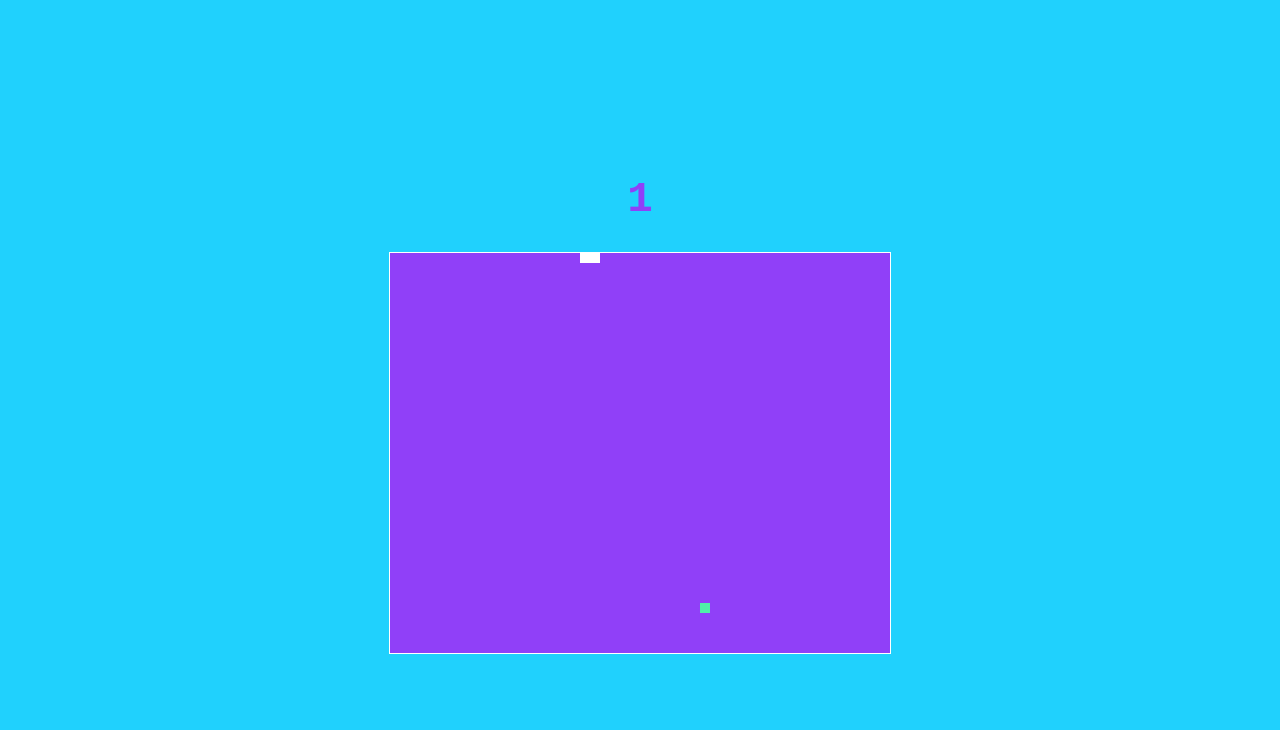
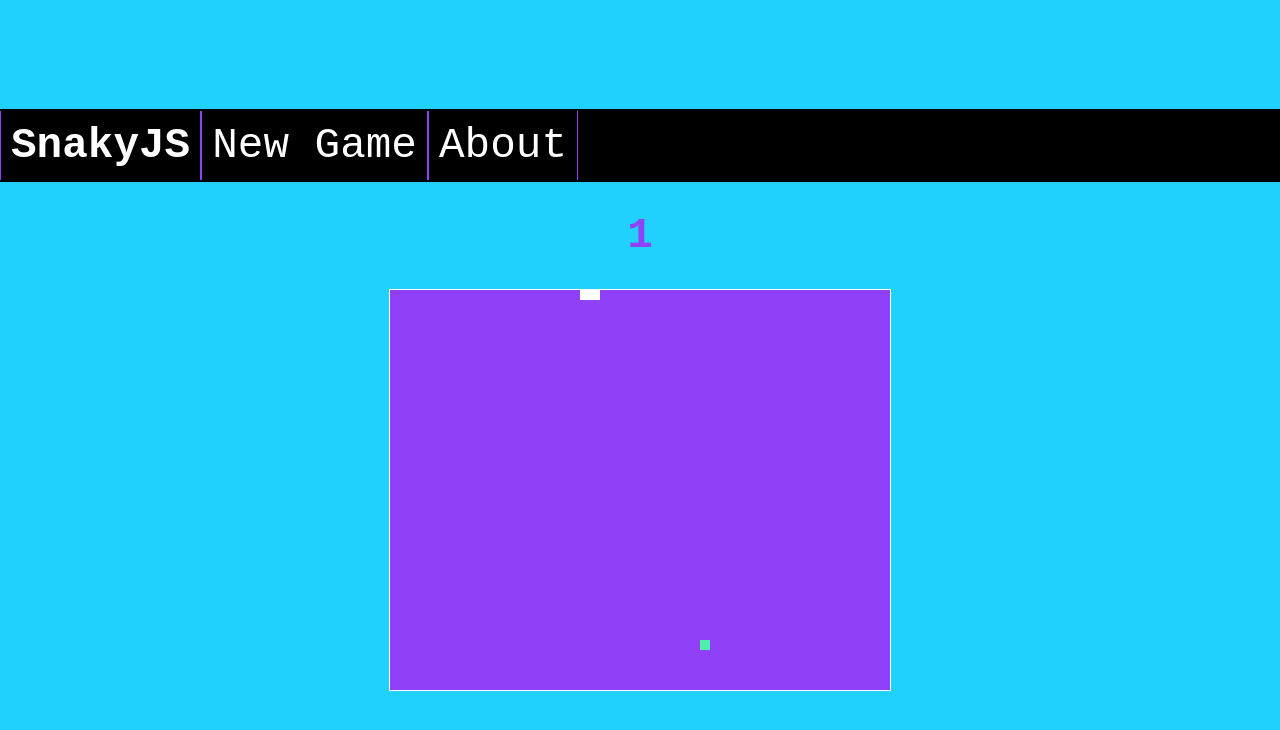
Before and after one commit to unknwnlistener/Snake_Game, a plain HTML site: page index.html in a window 1280 px wide. Drawn offline with Linux system fonts and the light colour scheme.

Commit message:
UI enhancement : added navbar#12

```diff
--- a/index.html
+++ b/index.html
@@ -23,9 +23,42 @@
     font-size: 32pt;
     color: #9040F8;
   }
+  .navbar {
+    background: black;
+    overflow: hidden;
+    display: block;
+    width: 100%;
+    height: fit-content;
+    color: white;
+    padding: 2px;
+    align-items: center;
+
+  }
+  .navbar-links {
+    font-family: 'Courier New', Courier, monospace ;
+    padding: 10px;
+    font-size: 32pt;
+    float: left;
+    text-align: center;
+    border-left: solid 1px #9040F8;
+    border-right: solid 1px #9040F8;
+  }
+  .navbar-links:hover {
+    background-color: #20D1FD;
+    color: black;
+  }
+  #brand {
+    font-weight: bold;
+  }
+
   </style>
 </head>
 <body>
+  <nav class="navbar">
+    <a class="navbar-links" id="brand">SnakyJS</a>
+    <a class="navbar-links" id="new-game" onclick="reload()">New Game</a>
+    <a class="navbar-links" id="about">About</a>
+  </nav>
   <h1 class="score"></h1>
   <canvas
     class="canvas"
@@ -35,6 +68,12 @@
   </canvas>
 
 </body>
+<script type=text/javascript>
+  function reload() {
+    var canvas = document.getElementsByClassName("canvas")
+    location.reload()
+  }
+</script>
 <script type="text/javascript" src="fruit.js"></script>
 <script type="text/javascript" src="snake.js"></script>
 <script type="text/javascript" src="draw.js"></script>
```
